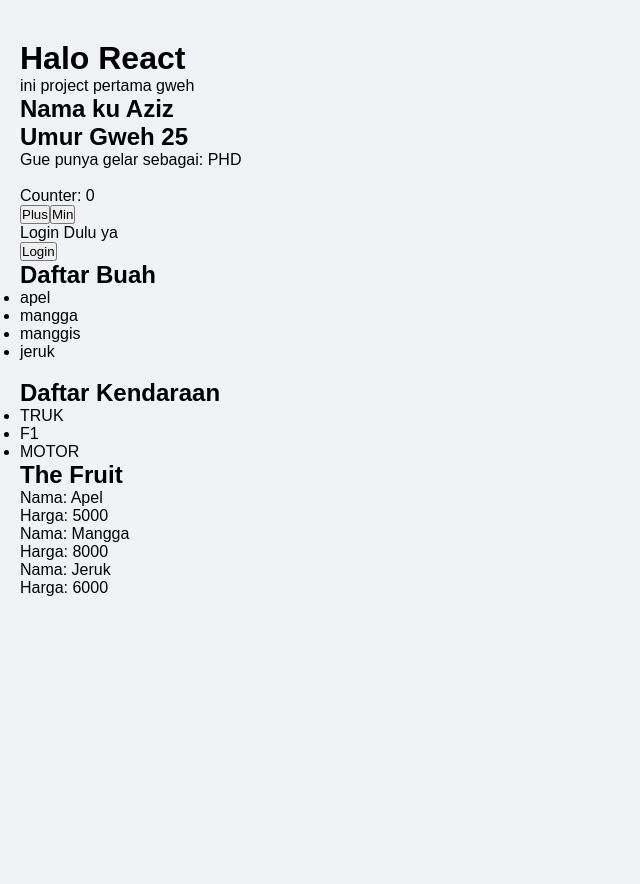
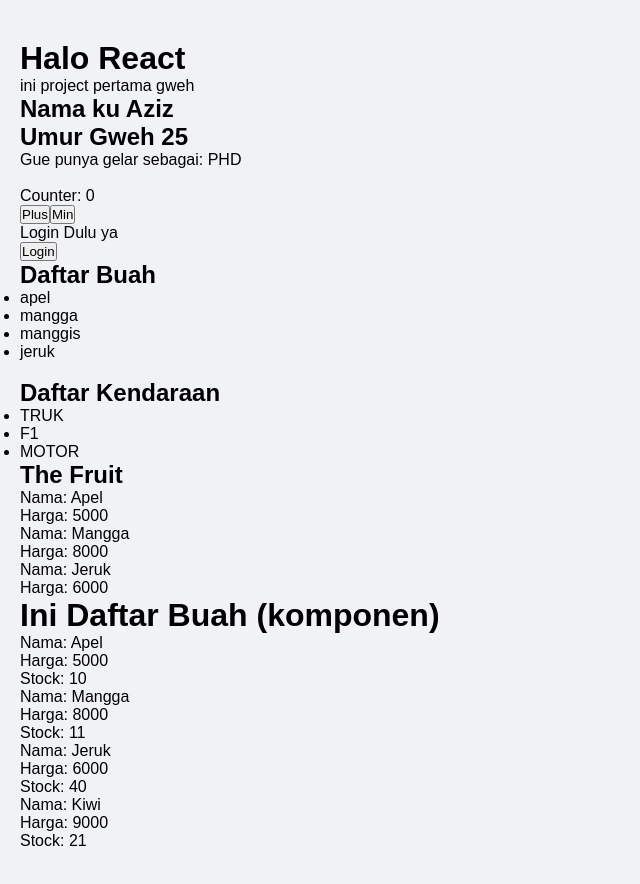
Before and after one commit to abdulazizdesta/belajar-react, a React (Vite) app: page / in a window 1280 px wide. Shown: the top 884 px of the page, without its empty margins (0-640 px from the left). Before the commit the page ends 800 px from the top, so only its background shows below. Built offline with nearby package versions, Linux system fonts and the light colour scheme.

Commit message:
Create Components

```diff
--- a/src/App.tsx
+++ b/src/App.tsx
@@ -1,5 +1,15 @@
 import { useState } from "react"
 
+function FruitsCard({nama, harga, stock} : {nama: string, harga:number, stock:number} ){
+
+  return(
+    <div>
+      <p>Nama: {nama}</p>
+      <p>Harga: {harga}</p>
+      <p>Stock: {stock}</p>
+    </div>
+  )
+}
 export default function App() {
   const nama: string = "Aziz"
   const umur: number = 25
@@ -13,6 +23,12 @@ export default function App() {
     { id: 1, nama: 'Apel', harga: 5000 },
     { id: 2, nama: 'Mangga', harga: 8000 },
     { id: 3, nama: 'Jeruk', harga: 6000 },
+  ]
+  const fruits_2 = [
+    { id: 1, nama: 'Apel', harga: 5000, stock: 10 },
+    { id: 2, nama: 'Mangga', harga: 8000, stock: 11 },
+    { id: 3, nama: 'Jeruk', harga: 6000, stock: 40 },
+    { id: 4, nama: 'Kiwi', harga: 9000, stock: 21 },
   ]
   return (
     <div>
@@ -76,6 +92,17 @@ export default function App() {
           ))}
         </div>
       </div>
+      <div>
+        <h1>Ini Daftar Buah (komponen)</h1>
+        {fruits_2.map((item) =>
+          <FruitsCard
+            key={item.id}
+            nama={item.nama}
+            harga={item.harga}
+            stock={item.stock}
+          />
+        )}
+      </div>
     </div>
   )
 }
```
